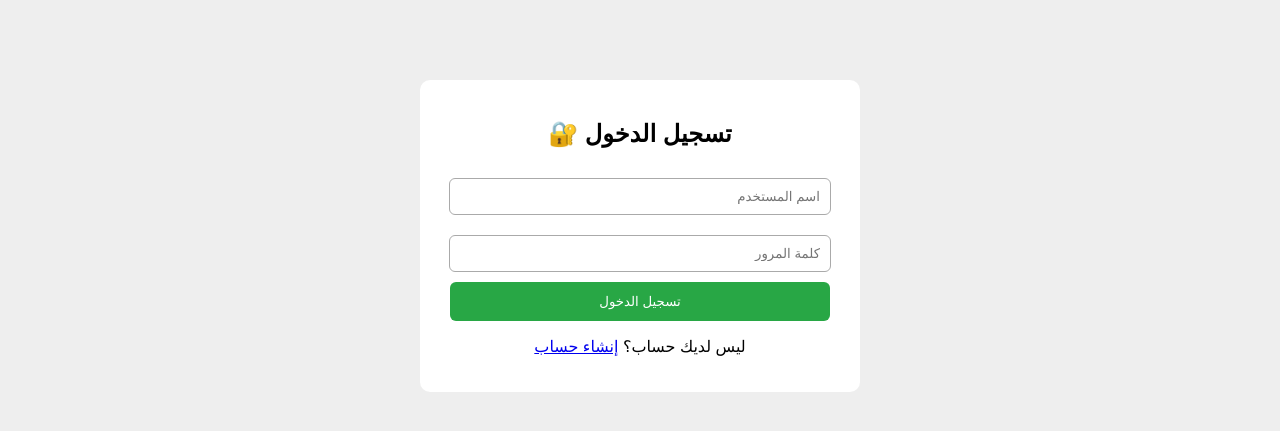
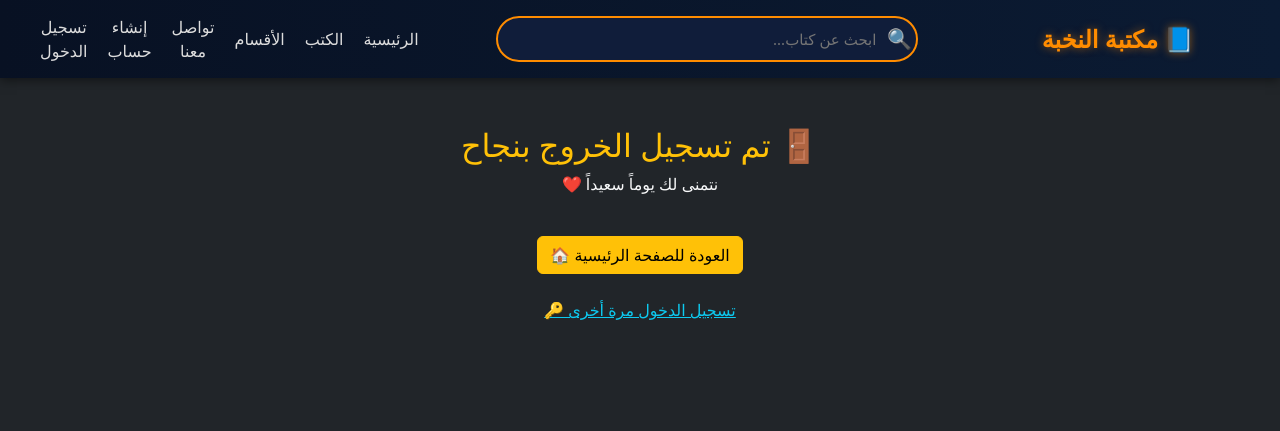
Before and after one commit to em3nosh-pixel/nnn, a Django app: template templates/accounts_t/login.html in a window 1280 px wide. Shown: the top 431 px of the page. Run offline with Django 3.2, Linux system fonts and the light colour scheme; the template is opened without the code that fills it, so the values that code supplies are empty.

Commit message:
اول تحديث

```diff
--- a/accounts/urls.py
+++ b/accounts/urls.py
@@ -1,6 +1,5 @@
 from django.urls import path
 from . import views
-from django.contrib.auth.views import LogoutView
 
 urlpatterns = [
     # ✅ إنشاء حساب
@@ -10,8 +9,10 @@ urlpatterns = [
     path('login/', views.login_view, name='login'),
 
     # ✅ تسجيل الخروج
-    path('logout/', LogoutView.as_view(next_page='store_home'), name='logout'),
+    path('logout/', views.logout_view, name='logout'),
 
+    # ✅ الملف الشخصي
     path('profile/', views.profile_view, name='profile'),
+    path('complete-profile/', views.complete_profile_view, name='complete_profile'),
 
 ]
--- a/templates/accounts_t/login.html
+++ b/templates/accounts_t/login.html
@@ -2,27 +2,27 @@
 <html lang="ar" dir="rtl">
 <head>
     <meta charset="UTF-8">
-    <title>تسجيل الدخول</title>
-    <style>
-        body { font-family: "Cairo", sans-serif; background: #eee; }
-        .container { width: 400px; margin: 80px auto; background: white; padding: 20px;
-            border-radius: 10px; text-align: center; }
-        input { width: 90%; padding: 10px; margin: 10px 0; border-radius: 6px; border: 1px solid #aaa; }
-        button { width: 95%; padding: 12px; background: #28a745; color: white; border: none;
-            border-radius: 6px; cursor: pointer; }
-        button:hover { background: #1f7a34; }
-    </style>
+    <title>تم تسجيل الخروج</title>
+    <link rel="stylesheet" href="https://cdn.jsdelivr.net/npm/bootstrap@5.3.2/dist/css/bootstrap.rtl.min.css">
 </head>
-<body>
-    <div class="container">
-        <h2>تسجيل الدخول 🔐</h2>
-        <form method="POST">
-            {% csrf_token %}
-            <input type="text" name="username" placeholder="اسم المستخدم" required>
-            <input type="password" name="password" placeholder="كلمة المرور" required>
-            <button type="submit">تسجيل الدخول</button>
-        </form>
-        <p>ليس لديك حساب؟ <a href="{% url 'register' %}">إنشاء حساب</a></p>
+<body class="bg-dark text-light text-center">
+
+    {% include 'header.html' %}
+
+    <div class="container mt-5">
+        <h2 class="text-warning">🚪 تم تسجيل الخروج بنجاح</h2>
+        <p class="mt-2">نتمنى لك يوماً سعيداً ❤️</p>
+
+        <a href="{% url 'store_home' %}" class="btn btn-warning mt-4">
+            العودة للصفحة الرئيسية 🏠
+        </a>
+
+        <br><br>
+
+        <a href="{% url 'login' %}" class="text-info">
+            تسجيل الدخول مرة أخرى 🔑
+        </a>
     </div>
+
 </body>
 </html>
--- a/templates/header.html
+++ b/templates/header.html
@@ -83,6 +83,20 @@
       color: #ff8c00;
     }
 
+    .logout-btn {
+      background: #ff3600;
+      padding: 6px 12px;
+      border-radius: 8px;
+      font-weight: bold;
+      color: #fff !important;
+      box-shadow: 0 0 8px rgba(255, 54, 0, 0.4);
+    }
+
+    .logout-btn:hover {
+      background: #ff582c;
+      color: #fff !important;
+    }
+
     .menu-toggle {
       display: none;
       font-size: 24px;
@@ -91,10 +105,6 @@
     }
 
     @media (max-width: 900px) {
-      .search-bar input {
-        width: 100%;
-      }
-
       nav {
         display: none;
         flex-direction: column;
@@ -114,20 +124,6 @@
       .menu-toggle {
         display: block;
       }
-
-      .search-bar {
-        order: 3;
-        width: 100%;
-        margin-top: 10px;
-      }
-
-      .search-bar input {
-        width: 90%;
-      }
-
-      .search-bar button {
-        right: 8%;
-      }
     }
   </style>
 
@@ -141,14 +137,14 @@
   <div class="menu-toggle" onclick="toggleMenu()">☰</div>
 
   <nav id="nav-menu">
-    <a href="#">الرئيسية</a>
-    <a href="#">الكتب</a>
+    <a href="{% url 'store_home' %}">الرئيسية</a>
+    <a href="{% url 'products_list' %}">الكتب</a>
     <a href="#">الأقسام</a>
     <a href="#">تواصل معنا</a>
 
     {% if user.is_authenticated %}
-        <a href="#">👋 {{ user.username }}</a>
-        <a href="{% url 'logout' %}">تسجيل خروج</a>
+        <a href="{% url 'profile' %}">👋 {{ user.username }}</a>
+        <a href="{% url 'logout' %}" class="logout-btn">🚪 خروج</a>
     {% else %}
         <a href="{% url 'register' %}">إنشاء حساب</a>
         <a href="{% url 'login' %}">تسجيل الدخول</a>
@@ -162,11 +158,8 @@
 
     function searchBook() {
       const query = document.getElementById("searchInput").value.trim();
-      if (query) {
-        alert(`🔍 جاري البحث عن: "${query}"`);
-      } else {
-        alert("من فضلك أدخل اسم الكتاب للبحث 📚");
-      }
+      if (query) alert(`🔍 جاري البحث عن: "${query}"`);
+      else alert("من فضلك أدخل اسم الكتاب للبحث 📚");
     }
   </script>
 
```
Also changed, not shown: accounts/views.py (+39 -5 lines), db.sqlite3.
